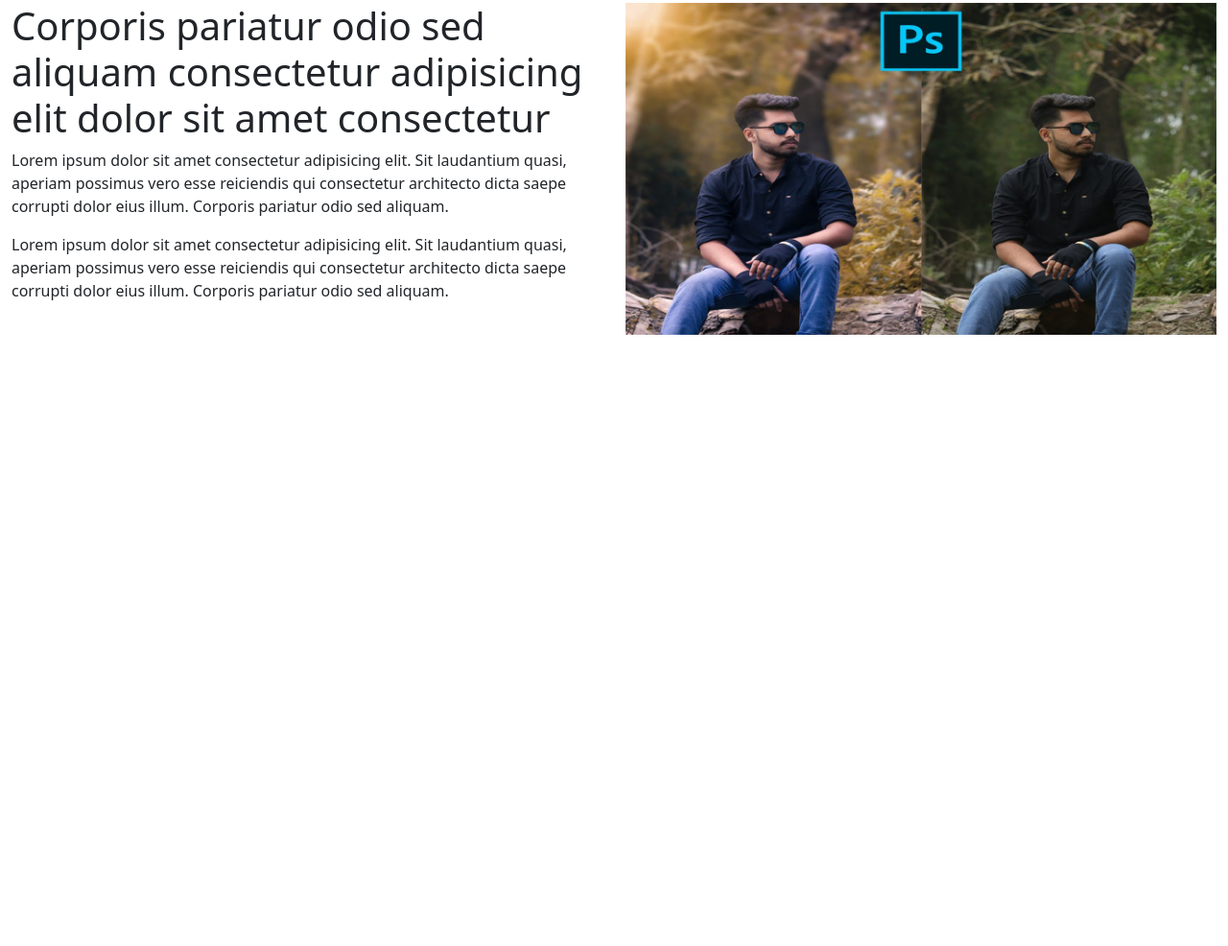
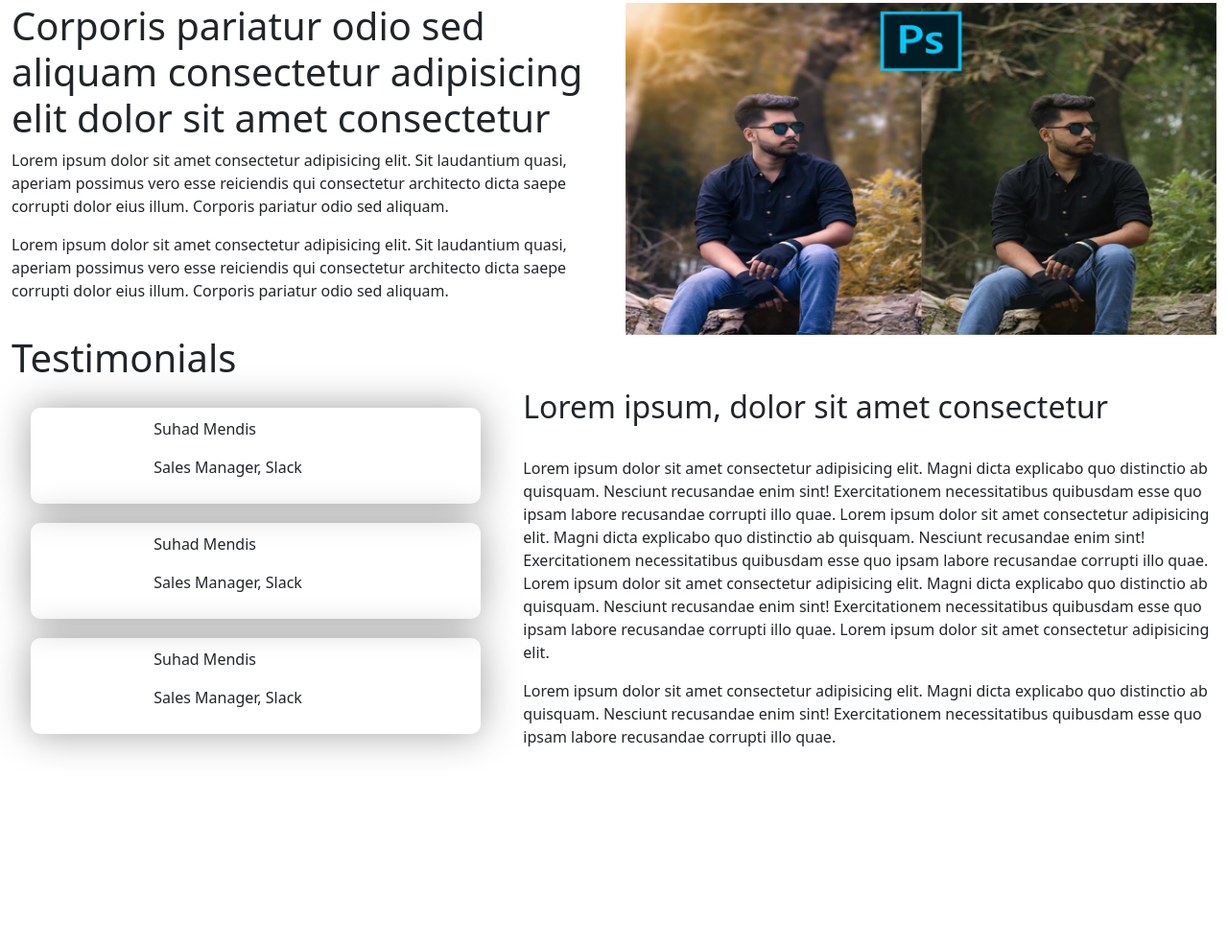
Before and after one commit to Suhadmendis/retouchnow, a PHP site: page / in a window 1280 px wide. Shown: the part 907-1893 px from the top of the page at 96% size. Before the commit the page ends 1256 px from the top, so only its background shows below. Run offline with PHP 8.4, Linux system fonts and the light colour scheme.

Commit message:
testimonials

```diff
--- a/_css/style.css
+++ b/_css/style.css
@@ -4,3 +4,11 @@
 .half-image{
     width: 100%;
 }
+
+
+.testimonial-user-box{
+    margin: 20px;
+    padding: 10px;
+    border-radius: 10px;
+    box-shadow: 0 0 40px rgba(0, 0, 0, 0.37)
+}
--- a/index.html
+++ b/index.html
@@ -98,6 +98,62 @@
     </div>
 
 
+    <div class="container-fluid">
+      <div class="row">
+          <h1>Testimonials</h1>
+      </div>
+      <div class="row">
+        <div class="col-md-5">
+          <div class="testimonial-user-box">
+            <div class="row">
+              <div class="col-md-3">
+
+              </div>
+              <div class="col-md-9">
+                <p>Suhad Mendis</p>
+                <p>Sales Manager, Slack</p>
+              </div>
+
+            </div>
+          </div>
+          <div class="testimonial-user-box">
+            <div class="row">
+              <div class="col-md-3">
+
+              </div>
+              <div class="col-md-9">
+                <p>Suhad Mendis</p>
+                <p>Sales Manager, Slack</p>
+              </div>
+
+            </div>
+          </div>
+          <div class="testimonial-user-box">
+            <div class="row">
+              <div class="col-md-3">
+
+              </div>
+              <div class="col-md-9">
+                <p>Suhad Mendis</p>
+                <p>Sales Manager, Slack</p>
+              </div>
+
+            </div>
+          </div>
+        </div>
+        <div class="col-md-7">
+          <h2>Lorem ipsum, dolor sit amet consectetur</h2>
+          <br>
+          <p>Lorem ipsum dolor sit amet consectetur adipisicing elit. Magni dicta explicabo quo distinctio ab quisquam. Nesciunt recusandae enim sint! Exercitationem necessitatibus quibusdam esse quo ipsam labore recusandae corrupti illo quae. Lorem ipsum dolor sit amet consectetur adipisicing elit. Magni dicta explicabo quo distinctio ab quisquam. Nesciunt recusandae enim sint! Exercitationem necessitatibus quibusdam esse quo ipsam labore recusandae corrupti illo quae. Lorem ipsum dolor sit amet consectetur adipisicing elit. Magni dicta explicabo quo distinctio ab quisquam. Nesciunt recusandae enim sint! Exercitationem necessitatibus quibusdam esse quo ipsam labore recusandae corrupti illo quae. Lorem ipsum dolor sit amet consectetur adipisicing elit.</p>
+          <p>Lorem ipsum dolor sit amet consectetur adipisicing elit. Magni dicta explicabo quo distinctio ab quisquam. Nesciunt recusandae enim sint! Exercitationem necessitatibus quibusdam esse quo ipsam labore recusandae corrupti illo quae.</p>
+        </div>
+      </div>
+
+    </div>
+
+
+
+
 
 
 
```
